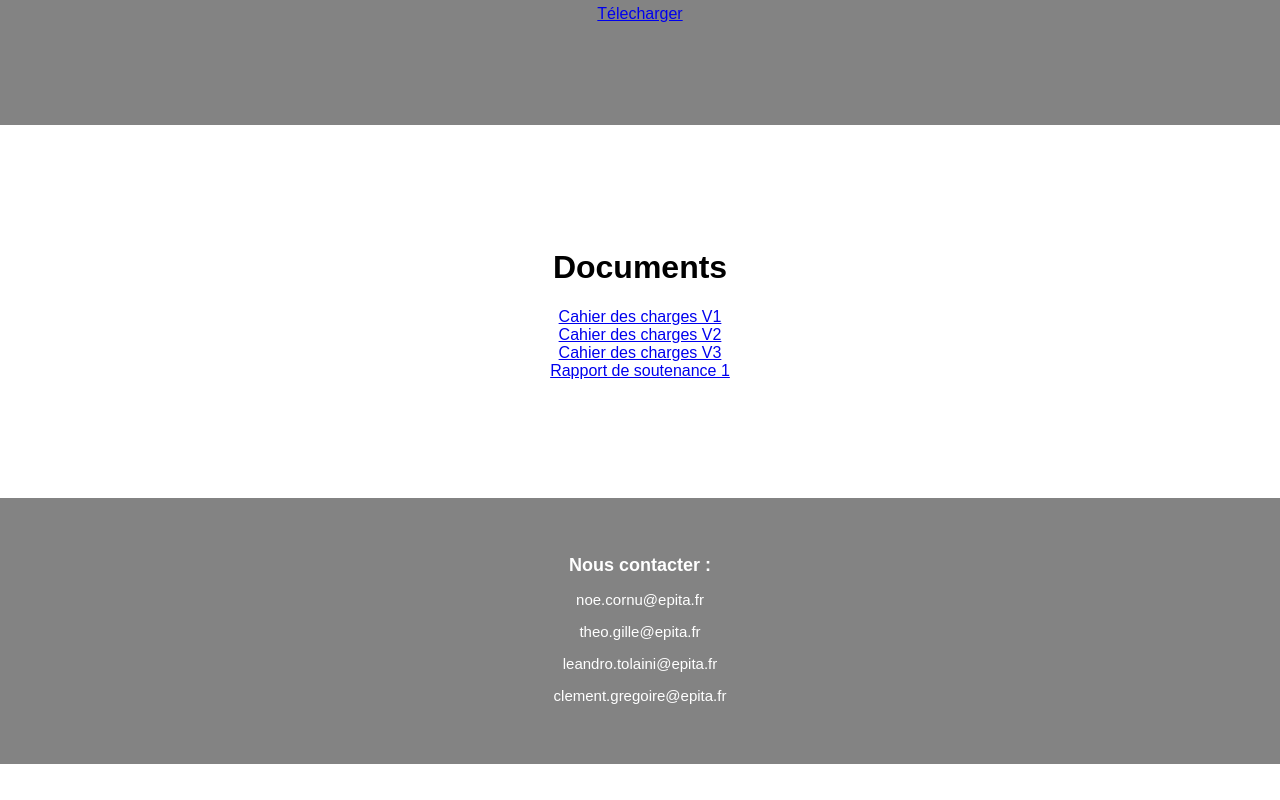
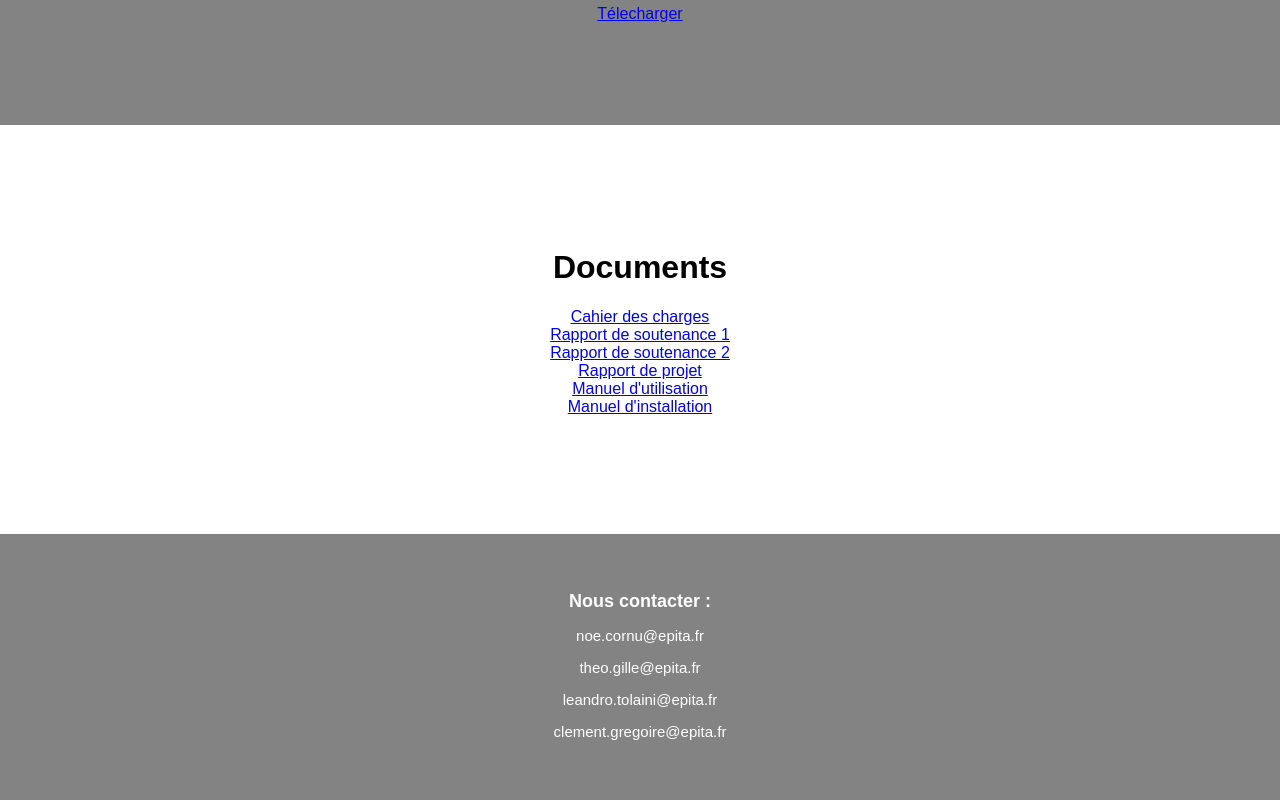
Before and after one commit to noecrn/HellScape-WebSite, a plain HTML site: page index.html in a window 1280 px wide. Shown: the part 2156-2956 px from the top of the page. Before the commit the page ends 2920 px from the top, so only its background shows below. Drawn offline with Linux system fonts and the light colour scheme; a web font is replaced by a local one.

Commit message:
documents

```diff
--- a/index.html
+++ b/index.html
@@ -97,13 +97,18 @@
 <div class = "documents" id="documents">
 	<h1>Documents</h1>
 	<p>
-		<a href="Assets/CdC-Grp3-V1.pdf" download="filename">Cahier des charges V1</a>
-		<br>
-		<a href="Assets/CdC-Grp3-V2.pdf" download="filename">Cahier des charges V2</a>
-		<br>
-		<a href="Assets/CdC-Grp3-V3.pdf" download="filename">Cahier des charges V3</a>
+		<a href="Assets/CdC-Grp3-V3.pdf" download="filename">Cahier des charges</a>
 		<br>
 		<a href="Assets/rapport_soutenance_1.pdf" download="filename">Rapport de soutenance 1</a>
+		<br>
+		<a href="Assets/rapport_soutenance_2.pdf" download="filename">Rapport de soutenance 2</a>
+		<br>
+		<a href="Assets/" download="filename">Rapport de projet</a>
+		<br>
+		<a href="Assets/Manuel_d_utilisation_HellScape.pdf" download="filename">Manuel d'utilisation</a>
+		<br>
+		<a href="Assets/Manuel_d_installation_HellScape.pdf" download="filename">Manuel d'installation</a>
+
 	</p>
 </div>
 
```
Also changed, not shown: index_en.html (+6 -4 lines), 3 other files.
